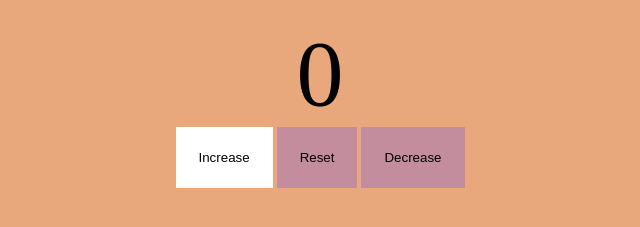
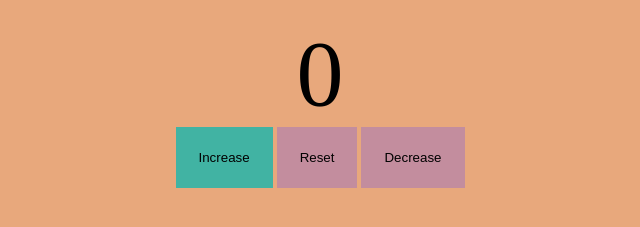
Before and after one commit to KKoder1991/counter, a plain HTML site: page index.html in a window 1280 px wide. In both pictures the pointer is over the button "Increase". Shown: the part 61-288 px from the top of the page, without its empty margins (320-960 px from the left). Drawn offline with Linux system fonts and the light colour scheme.

Commit message:
change color of the hover for button

```diff
--- a/style.css
+++ b/style.css
@@ -13,8 +13,8 @@ body {
 }
 
 .button:hover{
-    background-color: white;
-    border: 3px solid white;
+    background-color: #41b3a3;
+    border: 3px solid #41b3a3;
     transition: all 0.2s ease-in;
 }
 
```
